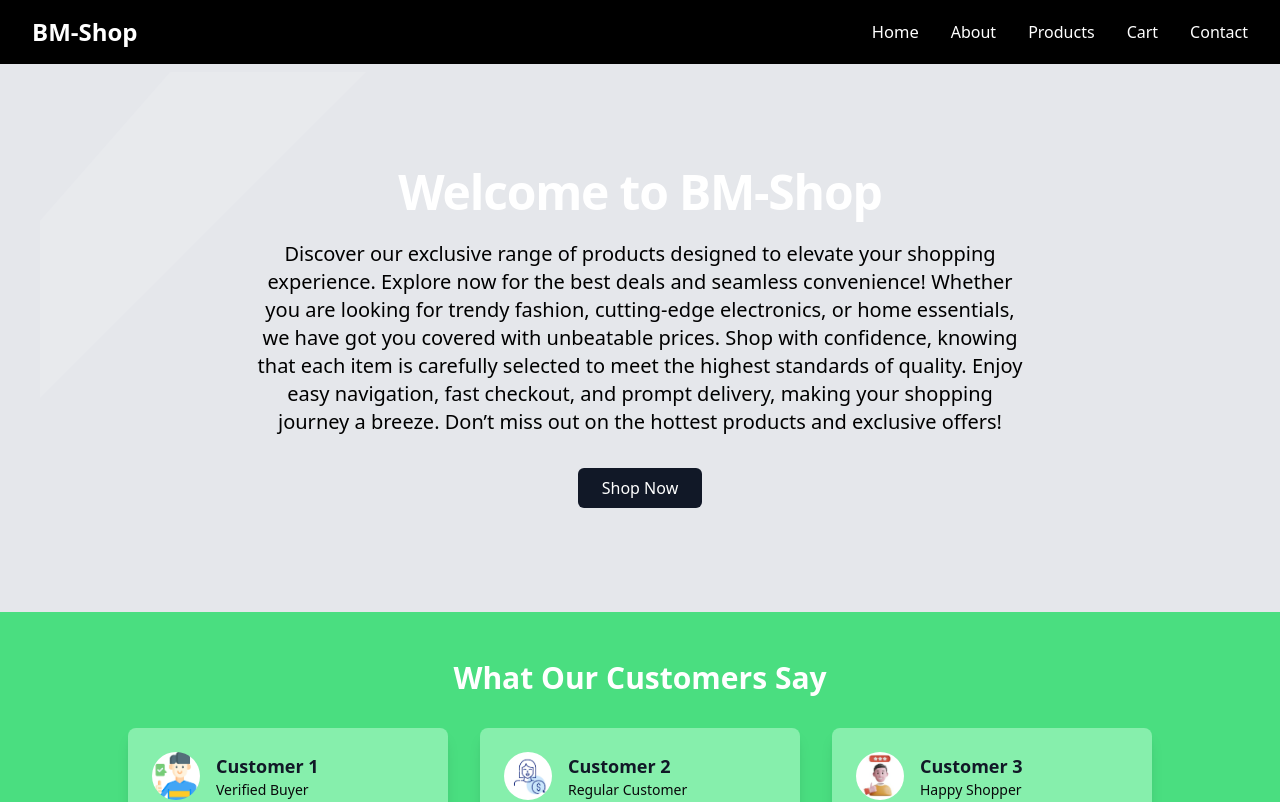
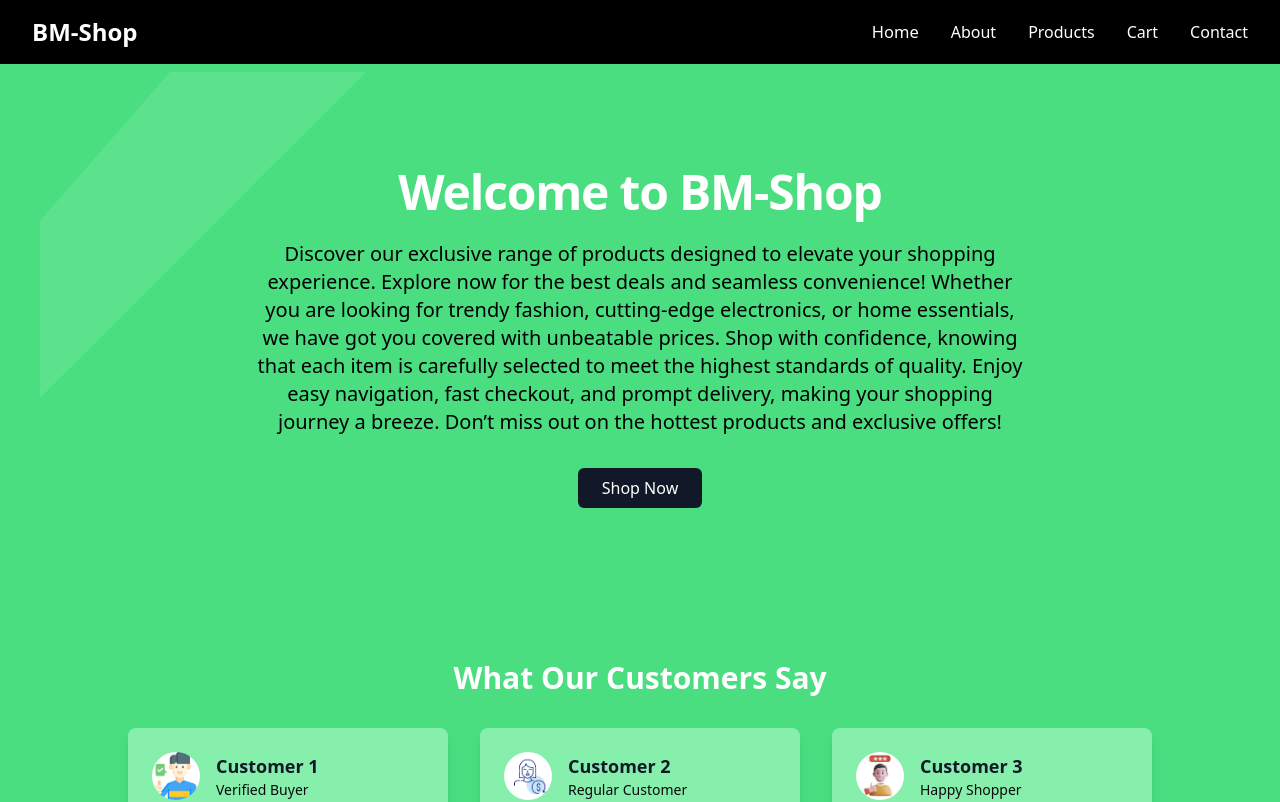
Before and after one commit to khanzadigithubid/Milestone-3-Project, a Next.js app: page / in a window 1280 px wide. Shown: the top 802 px of the page. Built offline with nearby package versions, Linux system fonts and the light colour scheme.

Commit message:
Update Hero.tsx

```diff
--- a/src/components/Hero.tsx
+++ b/src/components/Hero.tsx
@@ -2,7 +2,7 @@ import Link from "next/link";
 
 const Hero = () => {
     return (
-        <section className="relative bg-gray-200 text-white p-2">
+        <section className="relative bg-green-400 text-white p-2">
             <div className="max-w-7xl mx-auto px-2 sm:px-6 lg:px-8">
                 <div className="relative py-16 md:py-24">
                     {/* Decorative SVG */}
```
